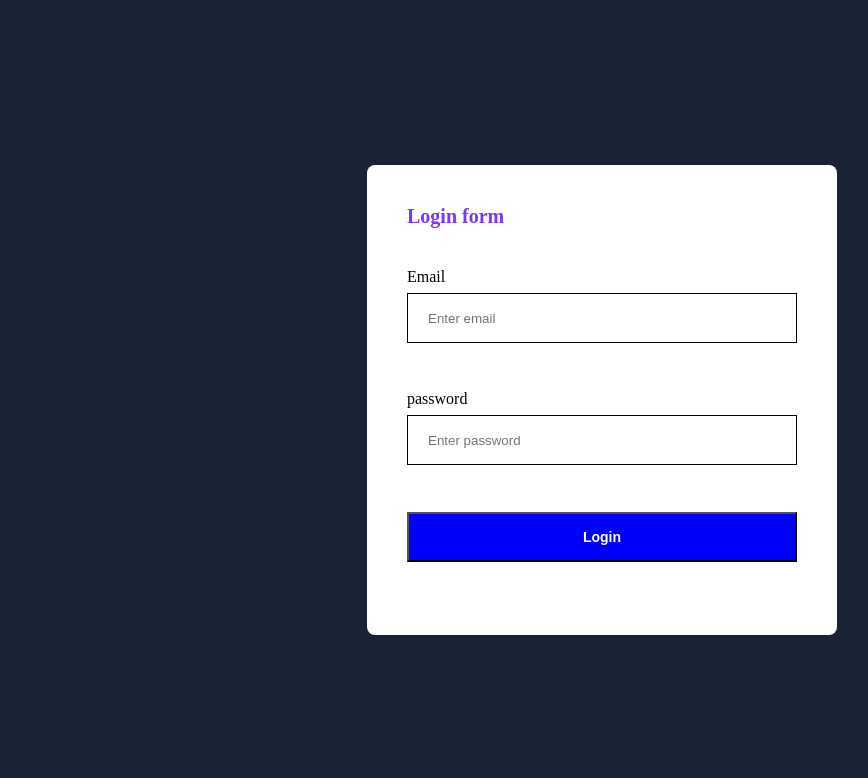
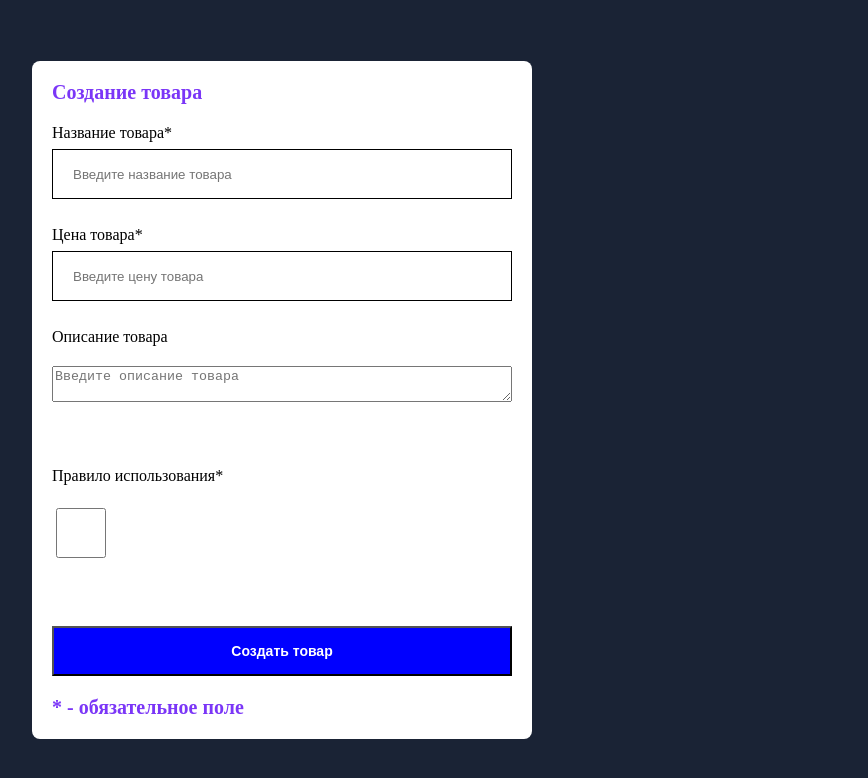
Before and after one commit to VitaliMazurenka/react-typescript, a React (Create React App) app: page / in a window 1280 px wide. Shown: the top 778 px of the page, without its empty margins (38-906 px from the left). Built offline with nearby package versions, Linux system fonts and the light colour scheme.

Commit message:
add HW25

```diff
--- a/src/App.tsx
+++ b/src/App.tsx
@@ -5,6 +5,7 @@
 // import Lesson21 from "./lessons/Lesson21";
 // import Lesson22 from "./lessons/Lesson22";
 //import Lesson24 from 'lessons/Lesson24';
+//import Lesson25 from "lessons/Lesson25";
 
 
 //Consultations
@@ -15,8 +16,9 @@
 // import Homework21 from "./homeworks/Homework21";
 // import Homework22 from "homeworks/Homework22";
 // import Homework23 from "homeworks/Homework23";
-import Homework24 from "homeworks/Homework24";
-import Lesson25 from "lessons/Lesson25";
+//import Homework24 from "homeworks/Homework24";
+import Homework25 from "./homeworks/Homework25"
+
 
 
 function App() {
@@ -28,7 +30,7 @@
       {/* <Lesson21 /> */}
       {/* <Lesson22 /> */}
       {/* <Lesson24 /> */}
-      <Lesson25 />
+      {/* <Lesson25 /> */}
 
       {/* Consultations */}
       {/* <Counsultation20 /> */}
@@ -38,7 +40,8 @@
       {/* <Homework21 /> */}
       {/* <Homework22 /> */}
       {/* <Homework23 /> */}
-          {/* <Homework24 /> */}
+      {/* <Homework24 /> */}
+      <Homework25 />
     </>
   );
 }
--- /dev/null
+++ b/src/homeworks/Homework25/Homework25.tsx
@@ -0,0 +1,137 @@
+import { useState } from "react";
+import { useFormik } from "formik";
+import * as Yup from "yup";
+
+import Input from "components/Input";
+import Button from "components/Button";
+
+import {
+  Homework25Wrapper,
+  ShopForm,
+  ProductCard,
+  ProductInfoContainer,
+  ProductParBig,
+  ProductParSmall,
+  Checkbox,
+  ErrorContainer,
+  Text,
+} from "./styles";
+
+interface FormValues {
+  productName: string;
+  productPrice: string;
+  productDescription: string;
+  termsOfUse: boolean;
+}
+
+interface Product {
+  productName: string;
+  productPrice: string;
+  productDescription: string;
+}
+
+function Homework25() {
+  // Создаем state, в котором мы будем хранить данные созданного продукта в виде обьект
+  // И с помощью этого стейта отображать карточку
+  const [product, setProduct] = useState<Product | undefined>(undefined);
+
+  // Создаем валидационную схему
+  const validationSchema = Yup.object().shape({
+    productName: Yup.string()
+      .required("Необходимо ввести название товара")
+      .min(2, "Минимальное количество символов: 2")
+      .max(50, "Максимальное количество символов: 50"),
+    productPrice: Yup.number()
+      .typeError("Цена товара должна быть числом")
+      .required("Необходимо ввести цену товара")
+      // max в number работает по-другому, 15 - не максимальное количество символов,
+      // а максимальное число
+      .test("len", "Max 15 numbers", (val) => val.toString().length <= 15),
+    // .max(1500, "Максимальная цена: 1500"),
+    productDescription: Yup.string().max(
+      150,
+      "Максимальное количество символов: 150"
+    ),
+    termsOfUse: Yup.boolean().oneOf([true], 'Необходимо поставить "галочку"'),
+  });
+
+  // Создаем обьект formik
+  const formik = useFormik({
+    // Создаем начальные значения
+    initialValues: {
+      productName: "",
+      productPrice: "",
+      productDescription: "",
+      termsOfUse: false,
+    } as FormValues,
+    validationSchema,
+    onSubmit: (values) => {
+      console.log("submit");
+
+      setProduct({
+        productName: values.productName,
+        productPrice: values.productPrice,
+        productDescription: values.productDescription,
+      });
+    },
+  });
+
+  return (
+    <Homework25Wrapper>
+      <ShopForm onSubmit={formik.handleSubmit}>
+        <Text>Создание товара</Text>
+        <Input
+          labelName="Название товара*"
+          placeholder="Введите название товара"
+          name="productName"
+          value={formik.values.productName}
+          onChange={formik.handleChange}
+          error={formik.errors.productName}
+        />
+        <Input
+          labelName="Цена товара*"
+          placeholder="Введите цену товара"
+          name="productPrice"
+          value={formik.values.productPrice}
+          onChange={formik.handleChange}
+          error={formik.errors.productPrice}
+        />
+        <p>Описание товара</p>
+        <textarea
+          placeholder="Введите описание товара"
+          name="productDescription"
+          value={formik.values.productDescription}
+          onChange={formik.handleChange}
+        />
+        <ErrorContainer>{formik.errors.productDescription}</ErrorContainer>
+        <p>Правило использования*</p>
+        <Checkbox
+          onChange={formik.handleChange}
+          name="termsOfUse"
+          type="checkbox"
+        />
+        <ErrorContainer>{formik.errors.termsOfUse}</ErrorContainer>
+        <Button name="Создать товар" type="submit"></Button>
+        <Text>* - обязательное поле</Text>
+      </ShopForm>
+      {product && (
+        <ProductCard>
+          <ProductInfoContainer>
+            <ProductParSmall>Название товара</ProductParSmall>
+            <ProductParBig>{product?.productName}</ProductParBig>
+          </ProductInfoContainer>
+          <ProductInfoContainer>
+            <ProductParSmall>Цена товара</ProductParSmall>
+            <ProductParBig>{product?.productPrice}</ProductParBig>
+          </ProductInfoContainer>
+          <ProductInfoContainer>
+            <ProductParSmall>Описание товара</ProductParSmall>
+            <ProductParBig>{product?.productDescription}</ProductParBig>
+          </ProductInfoContainer>
+        </ProductCard>
+      )}
+    </Homework25Wrapper>
+  );
+}
+
+export default Homework25;
--- /dev/null
+++ b/src/homeworks/Homework25/index.ts
@@ -0,0 +1,3 @@
+import Homework25 from "./Homework25";
+
+export default Homework25;
--- /dev/null
+++ b/src/homeworks/Homework25/styles.ts
@@ -0,0 +1,73 @@
+import styled from "styled-components";
+import { colors } from "styles/colors";
+
+export const Homework25Wrapper = styled.div`
+  display: flex;
+  flex-direction: row;
+  justify-content: space-between;
+  align-items: center;
+  padding: 70px;
+  width: 100%;
+  height: 100%;
+  gap: 100px;
+  background-color: ${colors.primary};
+`;
+
+export const ShopForm = styled.form`
+  display: flex;
+  flex-direction: column;
+  gap: 20px;
+  min-width: 500px;
+  min-height: 300px;
+  max-height: fit-content;
+  max-width: fit-content;
+  padding: 20px;
+  border-radius: 8px;
+  background-color: white;
+`;
+
+export const ProductCard = styled.div`
+  display: flex;
+  flex-direction: column;
+  align-items: center;
+  gap: 20px;
+  min-width: 300px;
+  min-height: 300px;
+  max-width: fit-content;
+  max-height: fit-content;
+  padding: 20px;
+  background-color: white;
+`;
+
+export const Text = styled.p`
+  font-size: 20px;
+  font-weight: bold;
+  color: rgb(123, 54, 247);
+`;
+
+export const ProductParSmall = styled.p`
+  font-size: 16px;
+  color: grey;
+`;
+
+export const ProductParBig = styled.p`
+  font-size: 28px;
+  font-weight: 500;
+`;
+
+export const ProductInfoContainer = styled.div`
+  display: flex;
+  flex-direction: column;
+  gap: 6px;
+`;
+
+export const Checkbox = styled.input`
+  width: 50px;
+  height: 50px;
+`;
+
+export const ErrorContainer = styled.div`
+  min-height: 25px;
+  font-size: 20px;
+  color: red;
+`;
```
Also changed, not shown: src/homeworks/Homework25/README.MD (added).
